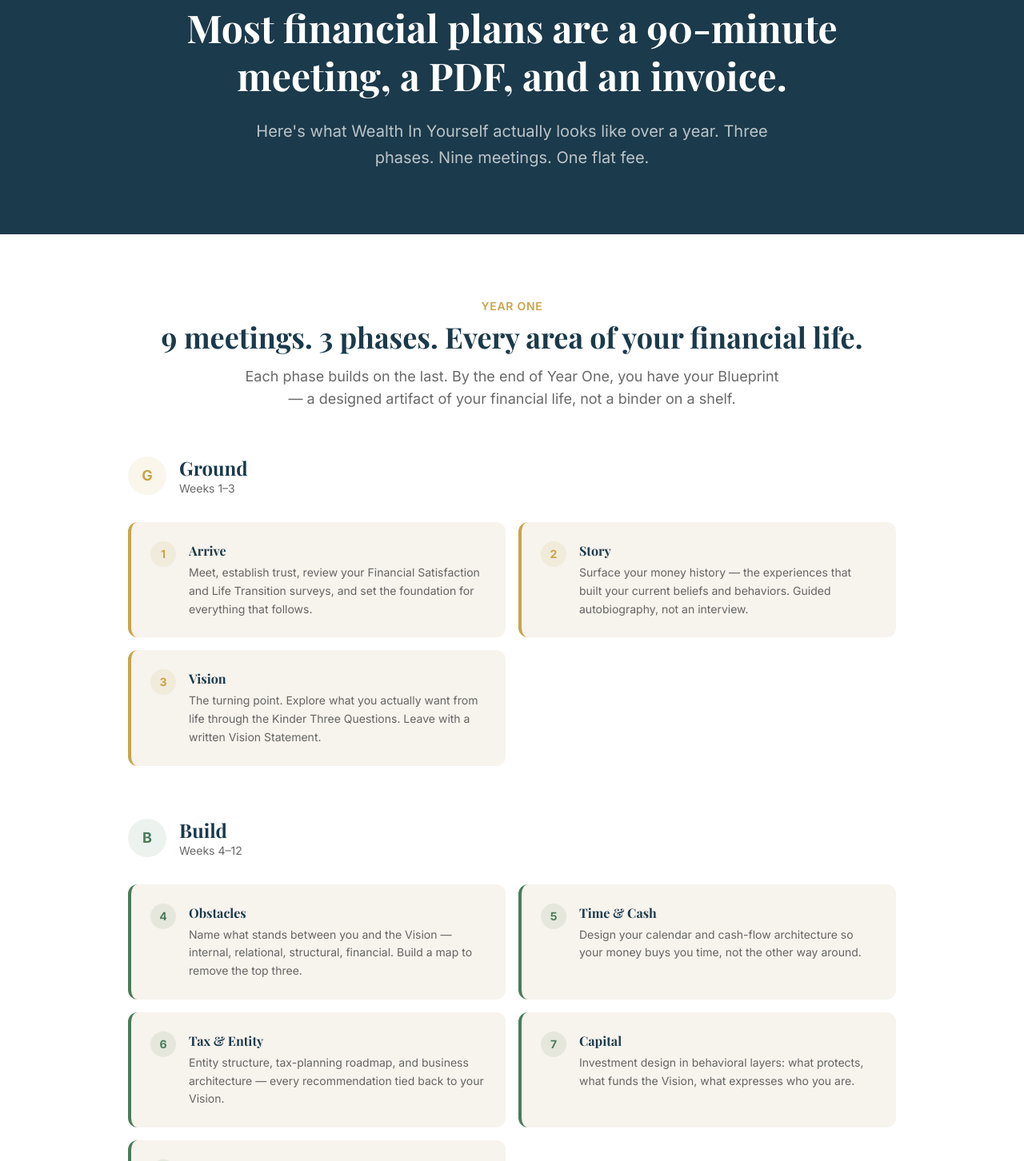
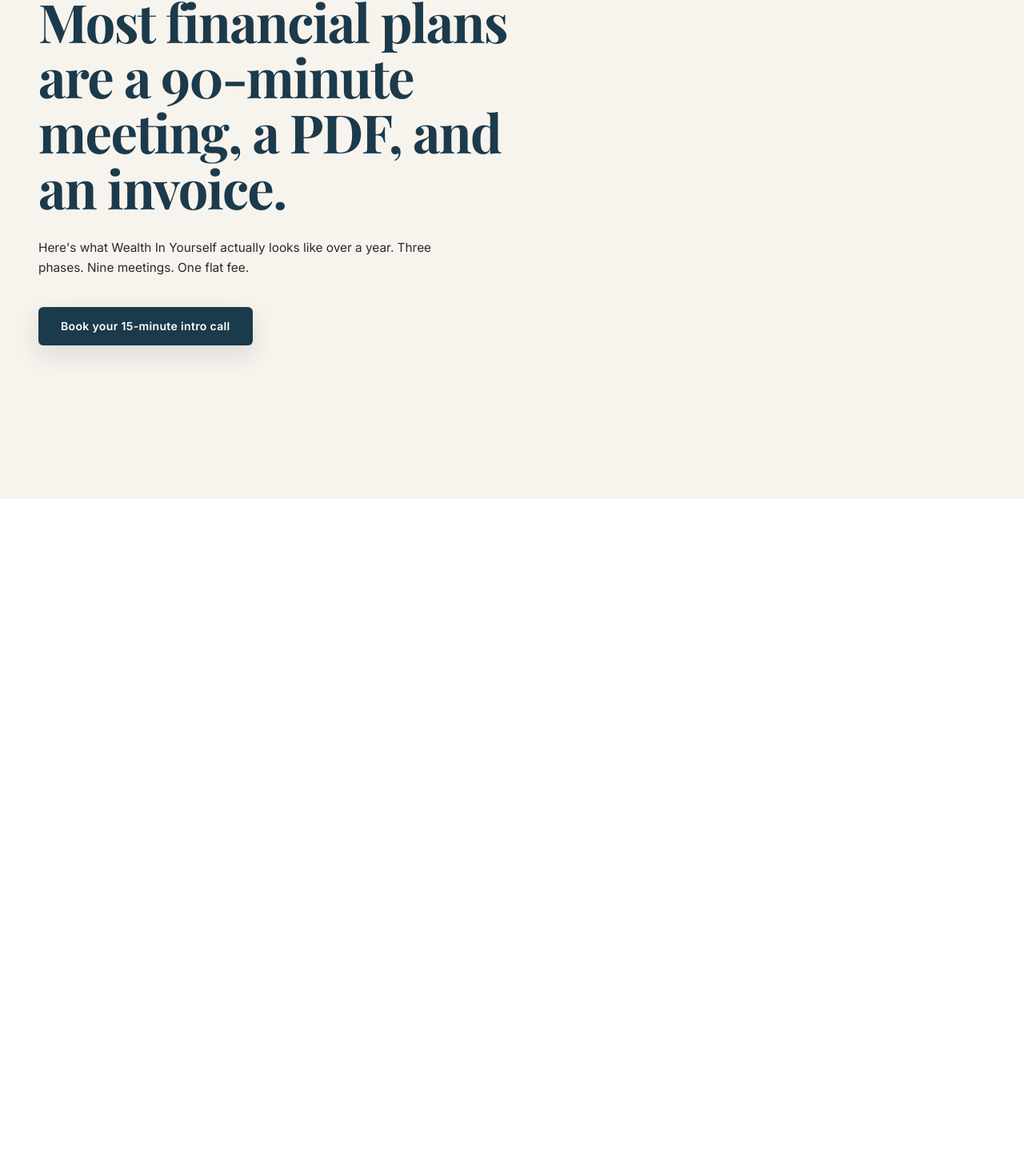
Before and after one commit to jsaint22/wiy-marketing-site, a Next.js app: page /our-process in a window 1280 px wide. Shown: the part 193-1645 px from the top of the page at 80% size. Built offline with nearby package versions, Linux system fonts and the light colour scheme.

Commit message:
feat(redesign): ScrollPinnedCinema 3-chapter (Ground/Build/Live) + apply to /our-process — methodology canon preserved, 9 meetings + Year-Two below

```diff
--- a/src/app/our-process/page.tsx
+++ b/src/app/our-process/page.tsx
@@ -3,6 +3,9 @@
 import Image from "next/image";
 import CTASection from "@/components/CTASection";
 import SectionHeading from "@/components/SectionHeading";
+import { CinematicHero } from "@/components/cinematic/CinematicHero";
+import { ScrollPinnedCinema } from "@/components/cinematic/ScrollPinnedCinema";
+import { RevealOnScroll } from "@/components/cinematic/RevealOnScroll";
 
 export const metadata: Metadata = {
   title: "Our Process — 9 Meetings + Annual Re-Vision",
@@ -125,26 +128,57 @@
   },
 ];
 
+// Cinema chapters — 3 phases verbatim (Ground / Build / Live)
+// Body text = each phase's `description` field, preserved verbatim from canon.
+const cinemaChapters = [
+  {
+    number: "01",
+    title: "Ground",
+    body: "Establish trust, surface the story, locate the client.",
+  },
+  {
+    number: "02",
+    title: "Build",
+    body: "Design the life, design the architecture.",
+  },
+  {
+    number: "03",
+    title: "Live",
+    body: "Hand over the Blueprint, install the rhythm.",
+  },
+];
+
+// Flattened meeting list for the post-cinema grid — preserves order + verbatim copy.
+const allMeetings = phases.flatMap((phase) =>
+  phase.meetings.map((meeting) => ({
+    ...meeting,
+    phaseName: phase.name,
+    phaseColor: phase.color,
+    phaseBgAccent: phase.bgAccent,
+    phaseTextAccent: phase.textAccent,
+  }))
+);
+
 export default function OurProcessPage() {
   return (
     <>
-      {/* Hero */}
-      <section className="bg-primary py-14 sm:py-20">
-        <div className="max-w-4xl mx-auto px-4 sm:px-6 lg:px-8 text-center">
-          <p className="text-secondary font-semibold text-sm uppercase tracking-wider mb-4">
-            Our Process
-          </p>
-          <h1 className="text-3xl sm:text-4xl lg:text-5xl font-bold text-white leading-tight">
-            Most financial plans are a 90-minute meeting, a PDF, and an invoice.
-          </h1>
-          <p className="mt-6 text-xl text-white/70 leading-relaxed max-w-2xl mx-auto">
-            Here&apos;s what Wealth In Yourself actually looks like over a year.
-            Three phases. Nine meetings. One flat fee.
-          </p>
-        </div>
-      </section>
+      {/* Hero — Cinematic shell. Original page had no primary CTA; using canonical
+          15-min booking link as a sensible default (CinematicHero requires primaryCta). */}
+      <CinematicHero
+        eyebrow="Our Process"
+        headline="Most financial plans are a 90-minute meeting, a PDF, and an invoice."
+        subhead="Here's what Wealth In Yourself actually looks like over a year. Three phases. Nine meetings. One flat fee."
+        primaryCta={{
+          label: "Book your 15-minute intro call",
+          href: "https://links.wealthinyourself.com/widget/bookings/wiy-15-min-call",
+          external: true,
+        }}
+      />
 
-      {/* Year One Timeline */}
+      {/* Pinned scroll cinema — 3 phases (Ground / Build / Live) */}
+      <ScrollPinnedCinema chapters={cinemaChapters} />
+
+      {/* 9 Meetings — wrapped grid */}
       <section className="bg-white py-14 sm:py-20">
         <div className="max-w-5xl mx-auto px-4 sm:px-6 lg:px-8">
           <SectionHeading
@@ -177,12 +211,20 @@
                   </div>
                 </div>
 
-                {/* Meeting Cards */}
+                {/* Meeting Cards — each wrapped in RevealOnScroll */}
                 <div className="grid grid-cols-1 sm:grid-cols-2 gap-4">
-                  {phase.meetings.map((meeting) => (
+                  {phase.meetings.map((meeting) => {
+                    // Compute the meeting's index in the flat list for stagger.
+                    const flatIdx = allMeetings.findIndex(
+                      (m) => m.number === meeting.number
+                    );
+                    return (
+                      <RevealOnScroll
+                        key={meeting.number}
+                        delay={flatIdx * 0.05}
+                      >
                         <div
-                      key={meeting.number}
-                      className={`border-l-4 ${phase.color} bg-neutral-bg rounded-xl p-6 hover:shadow-md transition-shadow`}
+                          className={`border-l-4 ${phase.color} bg-neutral-bg rounded-xl p-6 hover:shadow-md transition-shadow h-full`}
                         >
                           <div className="flex items-start gap-4">
                             <span
@@ -200,7 +242,9 @@
                             </div>
                           </div>
                         </div>
-                  ))}
+                      </RevealOnScroll>
+                    );
+                  })}
                 </div>
               </div>
             ))}
@@ -209,6 +253,7 @@
       </section>
 
       {/* VFO In Action */}
+      <RevealOnScroll>
         <section className="bg-primary py-14 sm:py-20">
           <div className="max-w-5xl mx-auto px-4 sm:px-6 lg:px-8">
             <SectionHeading
@@ -256,6 +301,7 @@
             </div>
           </div>
         </section>
+      </RevealOnScroll>
 
       {/* Year Two and Beyond */}
       <section className="bg-white py-14 sm:py-20">
@@ -265,7 +311,8 @@
             title="After the first year, the rhythm changes."
           />
           <div className="mt-10 grid grid-cols-1 sm:grid-cols-3 gap-6">
-            <div className="bg-neutral-bg rounded-xl p-6 text-center">
+            <RevealOnScroll delay={0}>
+              <div className="bg-neutral-bg rounded-xl p-6 text-center h-full">
                 <div className="w-12 h-12 rounded-full bg-secondary/10 flex items-center justify-center mx-auto mb-4">
                   <svg
                     className="w-6 h-6 text-secondary"
@@ -289,7 +336,9 @@
                   The meeting that prevents drift and re-energizes the engagement.
                 </p>
               </div>
-            <div className="bg-neutral-bg rounded-xl p-6 text-center">
+            </RevealOnScroll>
+            <RevealOnScroll delay={0.1}>
+              <div className="bg-neutral-bg rounded-xl p-6 text-center h-full">
                 <div className="w-12 h-12 rounded-full bg-success/10 flex items-center justify-center mx-auto mb-4">
                   <svg
                     className="w-6 h-6 text-success"
@@ -313,7 +362,9 @@
                   estate updates — coordinated across your VFO team year-round.
                 </p>
               </div>
-            <div className="bg-neutral-bg rounded-xl p-6 text-center">
+            </RevealOnScroll>
+            <RevealOnScroll delay={0.2}>
+              <div className="bg-neutral-bg rounded-xl p-6 text-center h-full">
                 <div className="w-12 h-12 rounded-full bg-primary/10 flex items-center justify-center mx-auto mb-4">
                   <svg
                     className="w-6 h-6 text-primary"
@@ -337,6 +388,7 @@
                   life happens, your plan adapts.
                 </p>
               </div>
+            </RevealOnScroll>
           </div>
         </div>
       </section>
--- /dev/null
+++ b/src/components/cinematic/ScrollPinnedCinema.tsx
@@ -0,0 +1,91 @@
+'use client';
+
+import { useEffect, useRef } from 'react';
+import { useReducedMotion } from '@/lib/use-reduced-motion';
+import { gsap, ScrollTrigger, registerPlugins } from '@/lib/gsap-utils';
+
+export interface Chapter {
+  number: string;
+  title: string;
+  body: string;
+}
+
+interface Props {
+  chapters: Chapter[];
+}
+
+/**
+ * Pinned scroll cinema. Each chapter pins for one viewport height of scroll.
+ * As user scrolls within a chapter, that chapter's elements animate.
+ * Reduced-motion users get a plain vertical stack (no pinning, no scroll-driven animation).
+ *
+ * Component is chapter-count-agnostic — pass 3, 4, or N chapters.
+ */
+export function ScrollPinnedCinema({ chapters }: Props) {
+  const containerRef = useRef<HTMLDivElement | null>(null);
+  const reduce = useReducedMotion();
+
+  useEffect(() => {
+    if (reduce || !containerRef.current) return;
+    registerPlugins();
+
+    const ctx = gsap.context(() => {
+      const slides = gsap.utils.toArray<HTMLElement>('[data-cinema-slide]');
+      slides.forEach((slide) => {
+        gsap.from(slide.querySelectorAll('[data-cinema-anim]'), {
+          y: 60,
+          opacity: 0,
+          stagger: 0.12,
+          duration: 0.8,
+          ease: 'power3.out',
+          scrollTrigger: {
+            trigger: slide,
+            start: 'top center',
+            end: 'bottom center',
+            toggleActions: 'play none none reverse',
+          },
+        });
+      });
+    }, containerRef);
+
+    return () => ctx.revert();
+  }, [reduce]);
+
+  if (reduce) {
+    return (
+      <div className="space-y-32 py-32 px-6 md:px-12 max-w-4xl mx-auto">
+        {chapters.map((ch) => (
+          <article key={ch.number}>
+            <p className="font-display text-secondary text-xl font-bold mb-4">{ch.number}</p>
+            <h2 className="font-display text-primary text-4xl md:text-5xl font-bold mb-6">{ch.title}</h2>
+            <p className="text-lg leading-relaxed text-neutral-dark/85">{ch.body}</p>
+          </article>
+        ))}
+      </div>
+    );
+  }
+
+  return (
+    <div ref={containerRef}>
+      {chapters.map((ch) => (
+        <section
+          key={ch.number}
+          data-cinema-slide
+          className="min-h-screen flex items-center px-6 md:px-12"
+        >
+          <div className="max-w-4xl mx-auto">
+            <p data-cinema-anim className="font-display text-secondary font-bold mb-6" style={{ fontSize: 'clamp(48px, 9vw, 120px)', lineHeight: 1 }}>
+              {ch.number}
+            </p>
+            <h2 data-cinema-anim className="font-display text-primary font-bold mb-8" style={{ fontSize: 'clamp(36px, 5vw, 72px)', lineHeight: 1.08 }}>
+              {ch.title}
+            </h2>
+            <p data-cinema-anim className="leading-relaxed text-neutral-dark/85" style={{ fontSize: 'clamp(16px, 1.4vw, 20px)' }}>
+              {ch.body}
+            </p>
+          </div>
+        </section>
+      ))}
+    </div>
+  );
+}
```
Also changed, not shown: 1 other file (tests, documents, lock files or other folders). Lines whose indentation alone changed are shown as unchanged.
